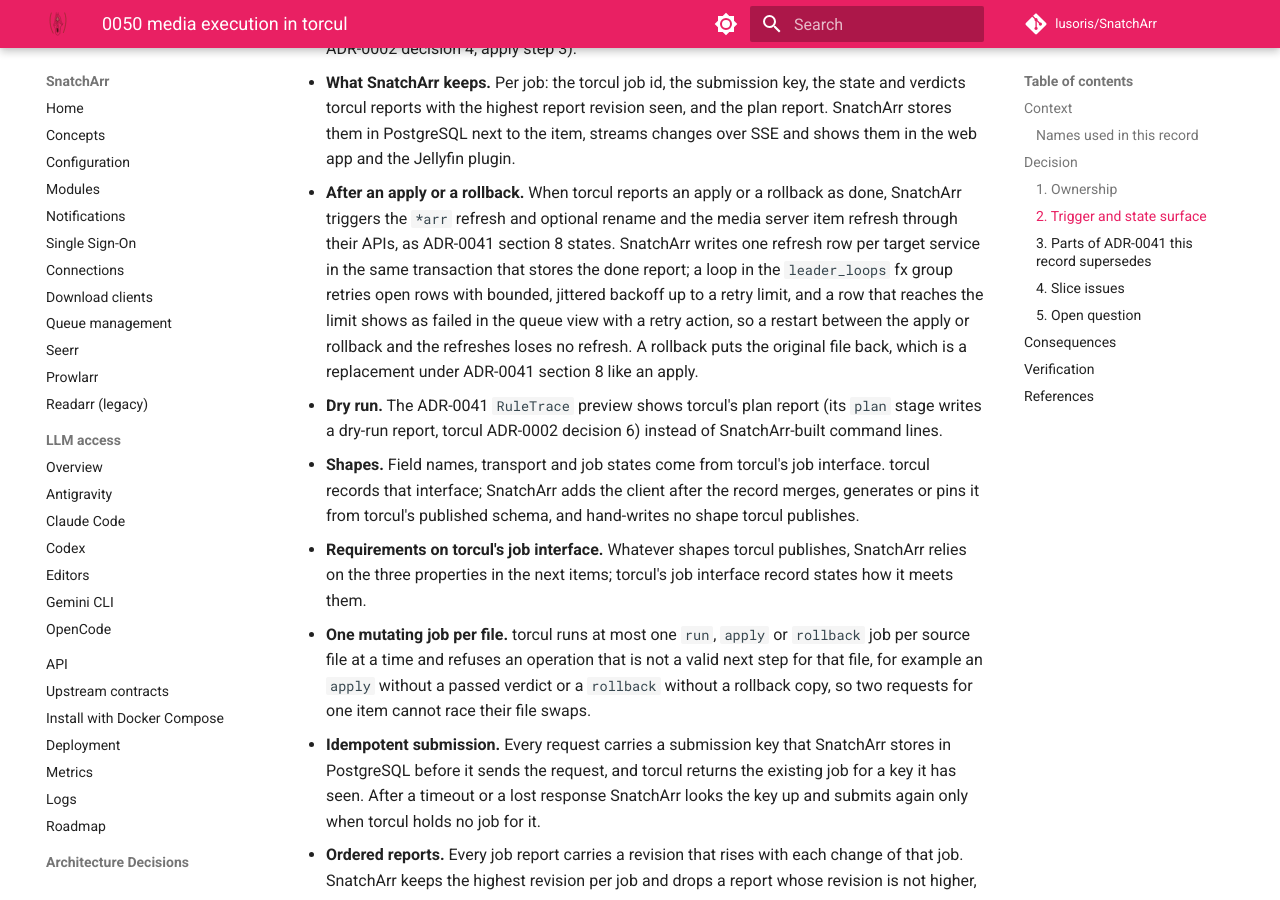
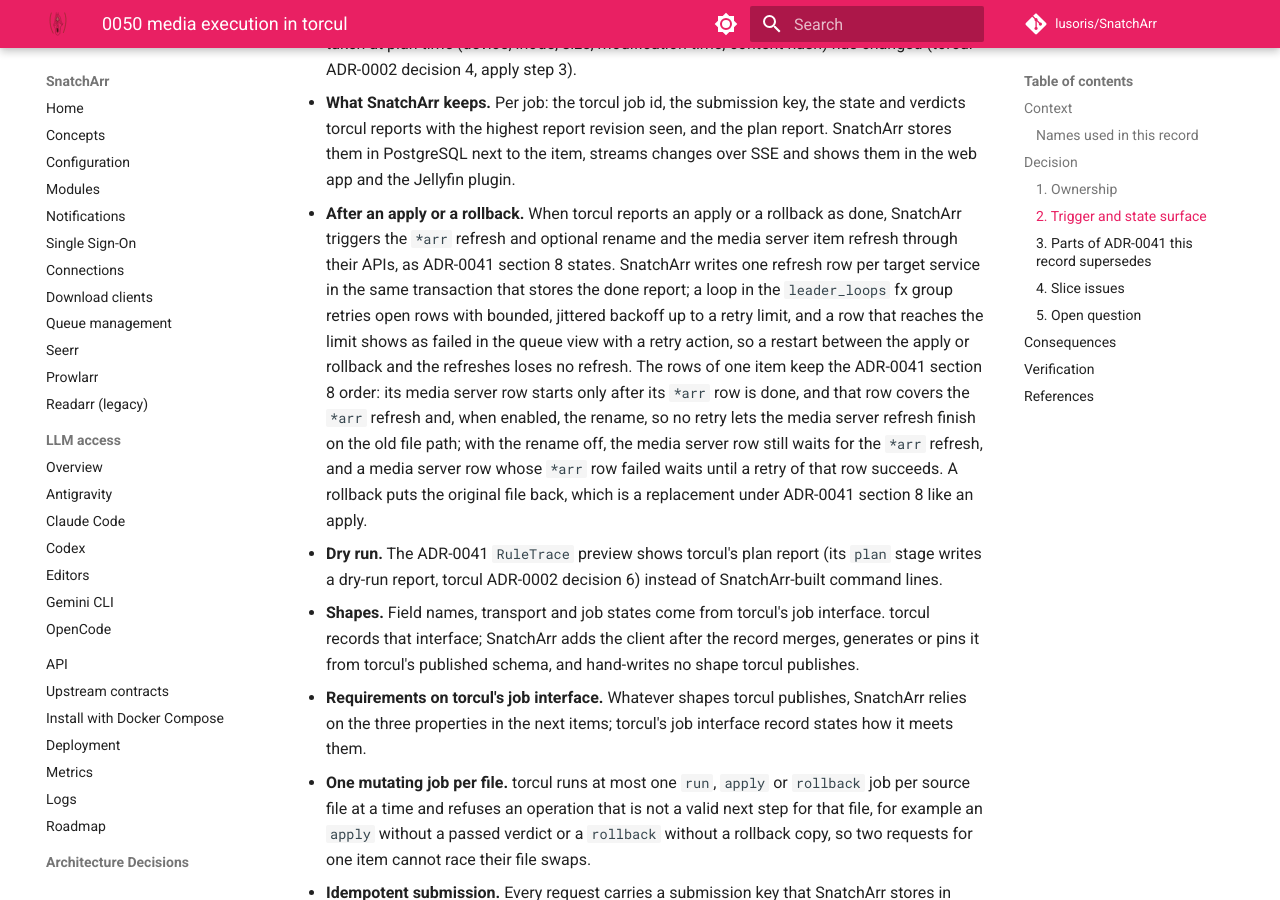
Before and after one commit to lusoris/SnatchArr, an MkDocs documentation site: the page built from docs/adr/0050-media-execution-in-torcul.md, in a window 1280 px wide and 900 px high, scrolled down 3810 px. Built offline with MkDocs 1.6.1 and Material for MkDocs 9.7.7, drawn with Linux system fonts in a browser that asks for light colours; comment, search, counter and statistics services are not loaded; some of the changed text lies outside the part shown.

Commit message:
docs(adr): order the media server refresh after the arr row
CodeRabbit review on a3fce81d found that ADR-0050 writes one
independent refresh row per target service, so a media server row
could finish before a delayed or retried *arr rename and leave the
media server on the old file path.

The rows of one item now keep the ADR-0041 section 8 order: the
media server row starts only after the *arr row is done, which
covers the *arr refresh and, when enabled, the rename. With the
rename off the media server row still waits for the refresh, and a
media server row whose *arr row failed waits until a retry of that
row succeeds. The section 1 ownership row now names the refresh
after an apply or a rollback, like section 2 and the S5 row.

Signed-off-by: lusoris <lusoris@proton.me>

```diff
--- a/docs/adr/0050-media-execution-in-torcul.md
+++ b/docs/adr/0050-media-execution-in-torcul.md
@@ -60,7 +60,7 @@ SnatchArr starts, links and ships no media tool and no media library. torcul is
 - **What SnatchArr sends.** Per library item: the file reference (the `*arr` file path rewritten by the path mapping in the next item), the file size `*arr` reports, the rule after scoping, the metadata inputs from section 1, the source quality from `*arr`, and the operation (plan, run, apply, rollback). torcul joins that source quality with the content hash of its plan-time source fingerprint (torcul ADR-0002 decision 4, apply step 3) into the `<orig_hash_and_quality>` value of the `SNATCHARR_PROCESSED_FROM` container tag (ADR-0041 section 12) and writes the tag.
 - **File references.** Each torcul connection configured in SnatchArr carries a path mapping with one entry per `*arr` instance and library root: each entry maps the pair of a SnatchArr `*arr` instance and a root folder path that instance reports through its `rootfolder` endpoint to the path of the same storage inside torcul, the way [ADR-0047](0047-list-sync-across-instances.md) maps a root alias to one path per target. One connection can serve several `*arr` instances; two instances that report the same root folder path, such as `/movies`, for different libraries keep separate entries, and SnatchArr refuses a second entry for the same instance and root folder path. SnatchArr resolves a file reference only through the entries of the instance that reported the file, and triggers no job for a file outside every root mapped for that instance or under more than one of them. As a requirement on torcul's job interface, its `plan` stage refuses a reference that does not resolve to a regular file under a library root configured in torcul, or whose size differs from the size `*arr` reports; its apply already refuses when the source fingerprint taken at plan time (device, inode, size, modification time, content hash) has changed (torcul ADR-0002 decision 4, apply step 3).
 - **What SnatchArr keeps.** Per job: the torcul job id, the submission key, the state and verdicts torcul reports with the highest report revision seen, and the plan report. SnatchArr stores them in PostgreSQL next to the item, streams changes over SSE and shows them in the web app and the Jellyfin plugin.
-- **After an apply or a rollback.** When torcul reports an apply or a rollback as done, SnatchArr triggers the `*arr` refresh and optional rename and the media server item refresh through their APIs, as ADR-0041 section 8 states. SnatchArr writes one refresh row per target service in the same transaction that stores the done report; a loop in the `leader_loops` fx group retries open rows with bounded, jittered backoff up to a retry limit, and a row that reaches the limit shows as failed in the queue view with a retry action, so a restart between the apply or rollback and the refreshes loses no refresh. A rollback puts the original file back, which is a replacement under ADR-0041 section 8 like an apply.
+- **After an apply or a rollback.** When torcul reports an apply or a rollback as done, SnatchArr triggers the `*arr` refresh and optional rename and the media server item refresh through their APIs, as ADR-0041 section 8 states. SnatchArr writes one refresh row per target service in the same transaction that stores the done report; a loop in the `leader_loops` fx group retries open rows with bounded, jittered backoff up to a retry limit, and a row that reaches the limit shows as failed in the queue view with a retry action, so a restart between the apply or rollback and the refreshes loses no refresh. The rows of one item keep the ADR-0041 section 8 order: its media server row starts only after its `*arr` row is done, and that row covers the `*arr` refresh and, when enabled, the rename, so no retry lets the media server refresh finish on the old file path; with the rename off, the media server row still waits for the `*arr` refresh, and a media server row whose `*arr` row failed waits until a retry of that row succeeds. A rollback puts the original file back, which is a replacement under ADR-0041 section 8 like an apply.
 - **Dry run.** The ADR-0041 `RuleTrace` preview shows torcul's plan report (its `plan` stage writes a dry-run report, torcul ADR-0002 decision 6) instead of SnatchArr-built command lines.
 - **Shapes.** Field names, transport and job states come from torcul's job interface. torcul records that interface; SnatchArr adds the client after the record merges, generates or pins it from torcul's published schema, and hand-writes no shape torcul publishes.
 - **Requirements on torcul's job interface.** Whatever shapes torcul publishes, SnatchArr relies on the three properties in the next items; torcul's job interface record states how it meets them.
```
Also changed, not shown: other parts of docs/adr/0050-media-execution-in-torcul.md (+1 -1 lines).
